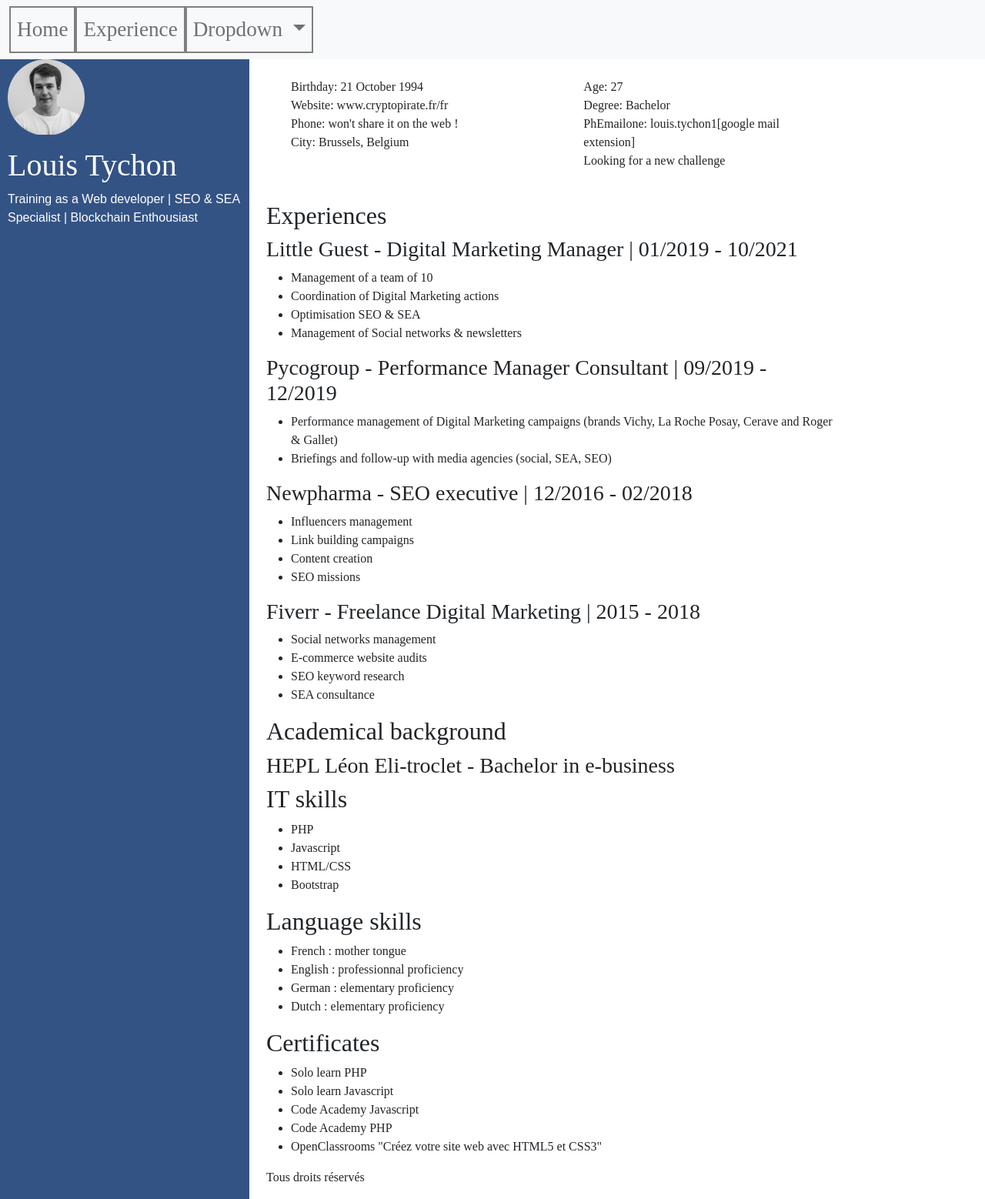
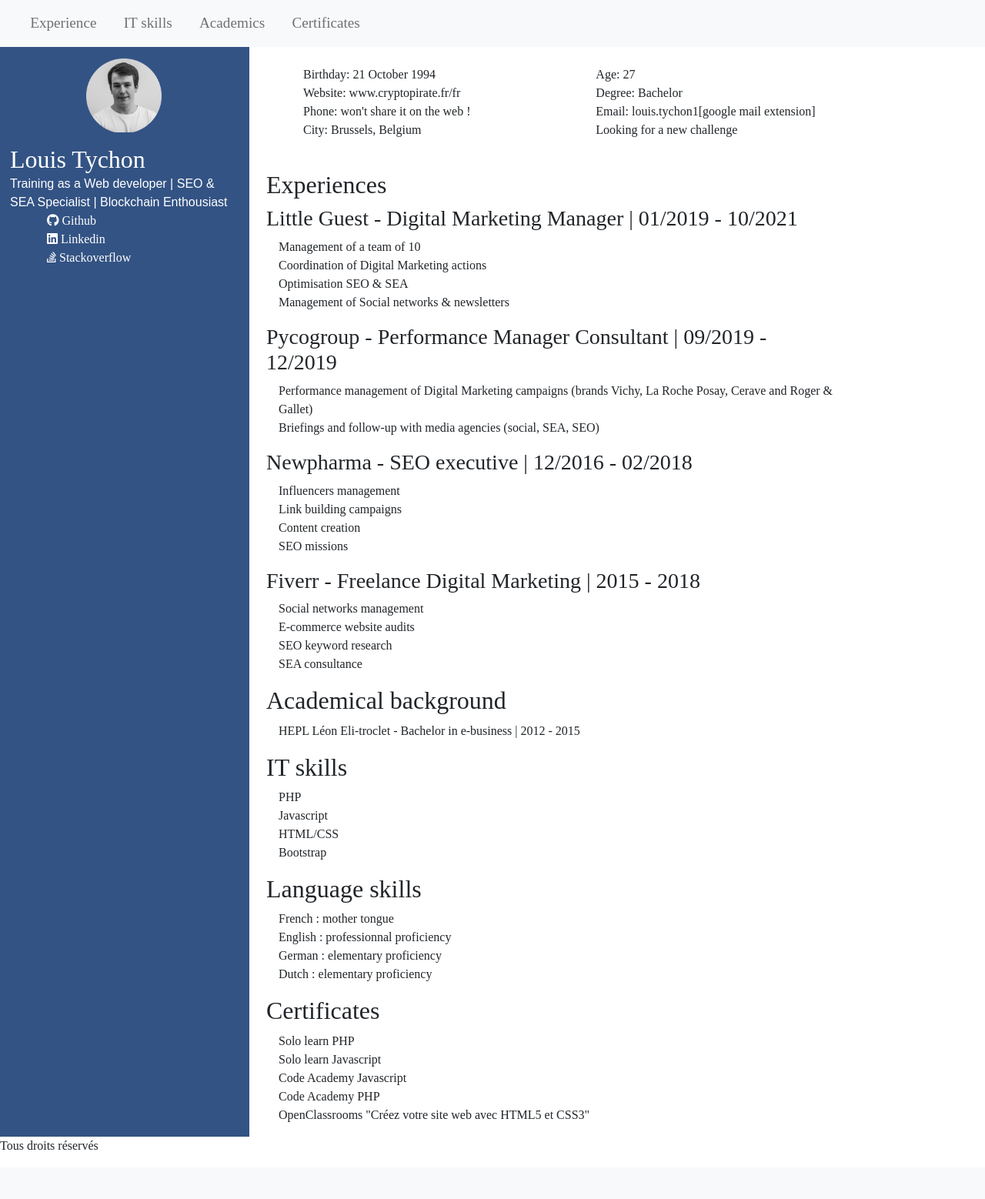
Before and after one commit to louistychon/mycv, a PHP site: page / in a window 1280 px wide. Shown: the whole page at 77% size. After the commit the page ends 1494 px from the top, so only its background shows below. Run offline with PHP 8.4, Linux system fonts and the light colour scheme; some libraries are stand-ins or nearby versions.

Commit message:
social icons + css

```diff
--- a/cv.css
+++ b/cv.css
@@ -11,51 +11,53 @@ body{
   font-family: 'SinkinSan';
 }
 
-.nav-item{
-  display:block;
-  border:2px solid grey;
-}
-
-.navbar{
-  font-size: 1.7em;
-}
-li a{
-  Display:block;
+nav{
+  font-size : 1.2em;
+  background-color:#335384;
 }
 
 nav-item{
   background-color:red;
-  padding: 5px;
+  padding: 0.1%;
 }
 
 /*contenu*/
 
+li{
+  margin-left:1em;
+  list-style-type:none;
+}
 
+.check li::before{
+  content: "✔️";
+}
 
 h1{
-  color:#ffffff;
+  font-size : 2em;
 }
 
 .col-lg-6 ul{
   list-style:none;
 }
 
-.col-lg-3{
+.col-3{
   margin-left:10px;
   background-color:#335384;
+  color:#ffffff;
+  padding:15px;
 }
-.col-lg-3 p{
+.col-3 p{
   font-family: 'SinkinSan', Arial, serif;
   color:#ffffff;
 }
 
-.img-center {
-  margin:0 auto;
+.profile {
+ top:0;
+ margin:auto;
 }
 
-.col-lg-7{
+.col-7{
   margin-left:10px;
-  background-color:#ffffff;
 }
 
 img.profile
@@ -67,9 +69,19 @@ img.profile
   border:2px solid black;
 }
 
+.navbar{
+  justify-content:center;
+}
+
 /*footer*/
 
 .footer{
   position: relative;
-  width: 100%;
 }
+
+
+.social a{
+  text-decoration: none;
+  color:#ffffff;
+  text-align: left;
+}
--- a/index.php
+++ b/index.php
@@ -7,7 +7,9 @@
   <meta name="viewport" content="width=device-width, initial-scale=1.0">
   <title>Document</title>
   <link href="https://cdn.jsdelivr.net/npm/bootstrap@5.1.3/dist/css/bootstrap.min.css" rel="stylesheet" integrity="sha384-1BmE4kWBq78iYhFldvKuhfTAU6auU8tT94WrHftjDbrCEXSU1oBoqyl2QvZ6jIW3" crossorigin="anonymous">
+  <script src="https://kit.fontawesome.com/0f04e7ed22.js" crossorigin="anonymous"></script>
   <link rel="stylesheet" href="cv.css" />
+
 </head>
 
 <body>
@@ -17,34 +19,36 @@
         <div class="collapse navbar-collapse" id="navbarSupportedContent">
           <ul class="navbar-nav me-auto mb-2 mb-lg-0">
             <li class="nav-item">
-          <a class="nav-link bg-light" aria-current="page" href="#">Home</a>
+              <a class="nav-link bg-light" href="#experiences">Experience</a>
             </li>
             <li class="nav-item">
-          <a class="nav-link bg-light" href="#">Experience</a>
+              <a class="nav-link bg-light" href="#IT">IT skills</a>
             </li>
-        <li class="nav-item dropdown">
-          <a class="nav-link dropdown-toggle bg-light" href="#" id="navbarDropdown" role="button" data-bs-toggle="dropdown" aria-expanded="false">
-            Dropdown
-          </a>
-          <ul class="dropdown-menu" aria-labelledby="navbarDropdown">
-            <li><a class="dropdown-item" href="#">Trainings</a></li>
-            <li><a class="dropdown-item" href="#">Skills</a></li>
-            <li><hr class="dropdown-divider"></li>
-            <li><a class="dropdown-item" href="#">Certificates</a></li>
-          </ul>
+            <li class="nav-item">
+              <a class="nav-link bg-light" href="#academics">Academics</a>
+            </li>
+            <li class="nav-item">
+              <a class="nav-link bg-light" href="#certificates">Certificates</a>
+            </li>
           </ul>
         </div>
       </div>
     </nav>
   </header>
+  <main>
     <div class="row">
-    <div class="col-lg-3">
-      <figure> <img class="profile" src="images/louis.png"></figure>
-      <h1>Louis Tychon</h1>
-      <p>Training as a Web developer | SEO & SEA Specialist | Blockchain Enthousiast</p>
+      <div class="col-3 d-flex-col justify-content-center">
+        <figure> <img class="profile d-block m-auto" src="images/louis.png"></figure>
+        <h1  class="profile d-block m-auto">Louis Tychon</h1>
+        <p class="profile d-block m-auto">Training as a Web developer | SEO & SEA Specialist | Blockchain Enthousiast</p>
+        <ul class="social">
+          <a href="https://github.com/louistychon"><li><i class="fa-brands fa-github"></i> Github</li></a>
+          <a href="https://www.linkedin.com/in/louis-tychon/"><li><i class="fa-brands fa-linkedin"></i> Linkedin</li></a>
+          <a href="https://stackoverflow.com/users/17355510/louis"><li><i class="fa-brands fa-stack-overflow"></i> Stackoverflow</li></a>
+        </ul>
       </div>
 
-    <div class="col-lg-7">
+      <div class="col-7">
         <div class="row">
           <div class="col-lg-6 my-4">
             <ul>
@@ -58,46 +62,47 @@
             <ul>
               <li><i class="bullets"></i> Age: 27</li>
               <li><i class="bullets"></i> Degree: Bachelor</li>
-            <li><i class="bullets"></i> PhEmailone: louis.tychon1[google mail extension]</li>
+              <li><i class="bullets"></i> Email: louis.tychon1[google mail extension]</li>
               <li><i class="bullets"></i> Looking for a new challenge</li>
             </ul>
           </div>
-      </div>
-      <h2 class="experiences">Experiences</h2>
+          <h2 id="experiences">Experiences</h2>
           <h3>Little Guest - Digital Marketing Manager | 01/2019 - 10/2021</h3>
           <ul>
-        <li>Management of a team of 10</li>
-        <li>Coordination of Digital Marketing actions</li>
-        <li>Optimisation SEO & SEA</li>
+            <li class="check">Management of a team of 10</li>
+            <li class="check">Coordination of Digital Marketing actions</li>
+            <li class="check">Optimisation SEO & SEA</li>
             <li>Management of Social networks & newsletters</li>
           </ul>
           <h3>Pycogroup - Performance Manager Consultant | 09/2019 - 12/2019 </h3>
           <ul>
-        <li>Performance management of Digital Marketing campaigns (brands Vichy, La Roche Posay, Cerave and Roger & Gallet)</li>
-        <li>Briefings and follow-up with media agencies (social, SEA, SEO)</li>
+            <li class="check">Performance management of Digital Marketing campaigns (brands Vichy, La Roche Posay, Cerave and Roger & Gallet)</li>
+            <li class="check">Briefings and follow-up with media agencies (social, SEA, SEO)</li>
           </ul>
           <h3>Newpharma - SEO executive | 12/2016 - 02/2018</h3>
           <ul>
-        <li>Influencers management</li>
-        <li>Link building campaigns</li>
-        <li>Content creation</li>
-        <li>SEO missions</li>
+            <li class="check">Influencers management</li>
+            <li class="check">Link building campaigns</li>
+            <li class="check">Content creation</li>
+            <li class="check">SEO missions</li>
           </ul>
           <h3>Fiverr - Freelance Digital Marketing | 2015 - 2018 </h3>
           <ul>
-        <li>Social networks management</li>
-        <li>E-commerce website audits</li>
-        <li>SEO keyword research</li>
-        <li>SEA consultance</li>
+            <li class="check">Social networks management</li>
+            <li class="check">E-commerce website audits</li>
+            <li class="check">SEO keyword research</li>
+            <li class="check">SEA consultance</li>
           </ul>
-      <h2 class="education">Academical background</h2>
-      <h3>HEPL Léon Eli-troclet - Bachelor in e-business </h3>
-      <h2 class="interests">IT skills</h2>
+          <h2 id="academics">Academical background</h2>
           <ul>
-        <li>PHP</li>
-        <li>Javascript</li>
-        <li>HTML/CSS</li>
-        <li>Bootstrap</li>
+          <li>HEPL Léon Eli-troclet - Bachelor in e-business | 2012 - 2015 </li>
+          </ul>
+          <h2 id="IT">IT skills</h2>
+          <ul>
+            <li class="check">PHP</li>
+            <li class="check">Javascript</li>
+            <li class="check">HTML/CSS</li>
+            <li class="check">Bootstrap</li>
           </ul>
           <h2 class="languages">Language skills</h2>
           <ul>
@@ -106,19 +111,23 @@
             <li>German : elementary proficiency</li>
             <li>Dutch : elementary proficiency</li>
           </ul>
-      <h2 class="certificats">Certificates</h2>
+          <h2 id="certificates">Certificates</h2>
           <ul>
-        <li>Solo learn PHP</li>
-        <li>Solo learn Javascript</li>
-        <li>Code Academy Javascript</li>
-        <li>Code Academy PHP</li>
-        <li>OpenClassrooms "Créez votre site web avec HTML5 et CSS3"</li>
+            <li class="check">Solo learn PHP</li>
+            <li class="check">Solo learn Javascript</li>
+            <li class="check">Code Academy Javascript</li>
+            <li class="check">Code Academy PHP</li>
+            <li class="check"> OpenClassrooms "Créez votre site web avec HTML5 et CSS3"</li>
 
           </ul>
+        </div>
+      </div>
+  </main>
   <footer>
     <?php include("footer.php"); ?>
   </footer>
   <script src="https://cdn.jsdelivr.net/npm/bootstrap@5.1.3/dist/js/bootstrap.bundle.min.js" integrity="sha384-ka7Sk0Gln4gmtz2MlQnikT1wXgYsOg+OMhuP+IlRH9sENBO0LRn5q+8nbTov4+1p" crossorigin="anonymous"></script>
+  <script src="https://kit.fontawesome.com/0f04e7ed22.js" crossorigin="anonymous"></script>
 </body>
 
 </html>
```
Lines whose indentation alone changed are shown as unchanged.
